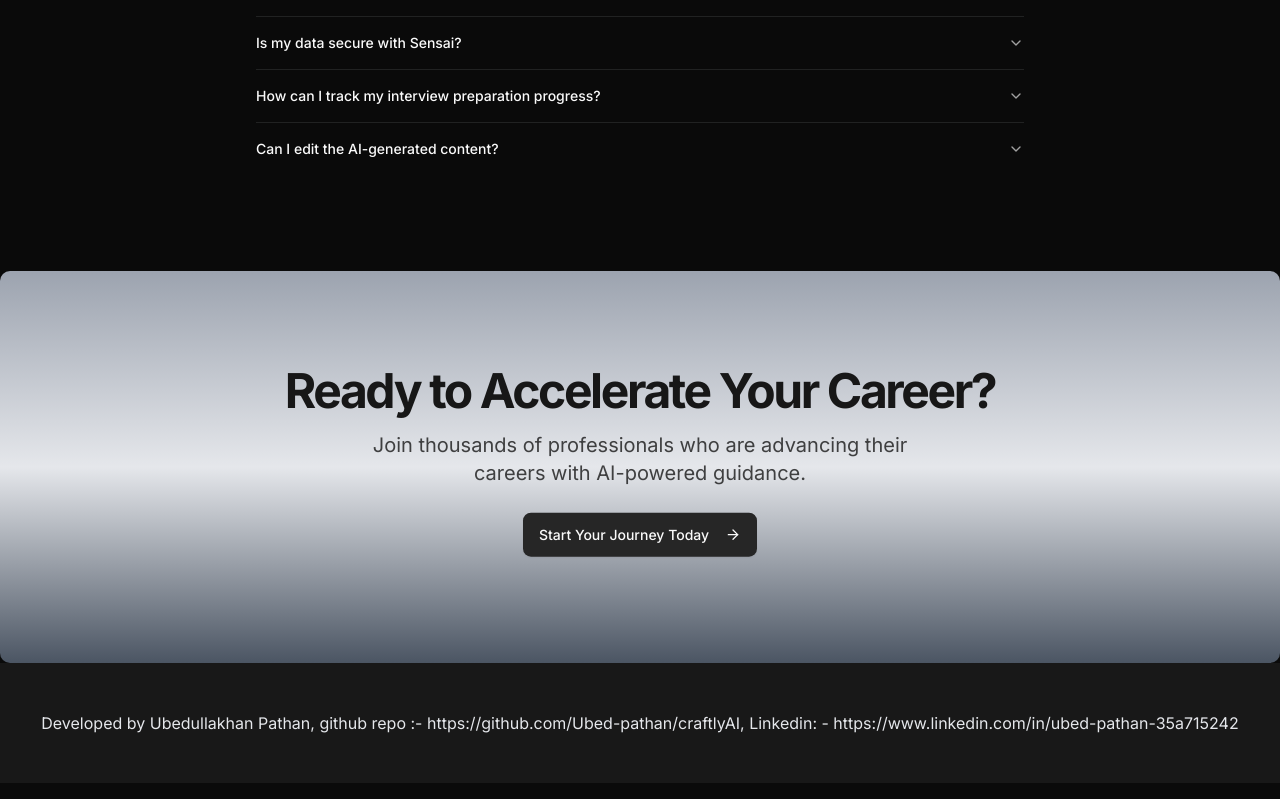
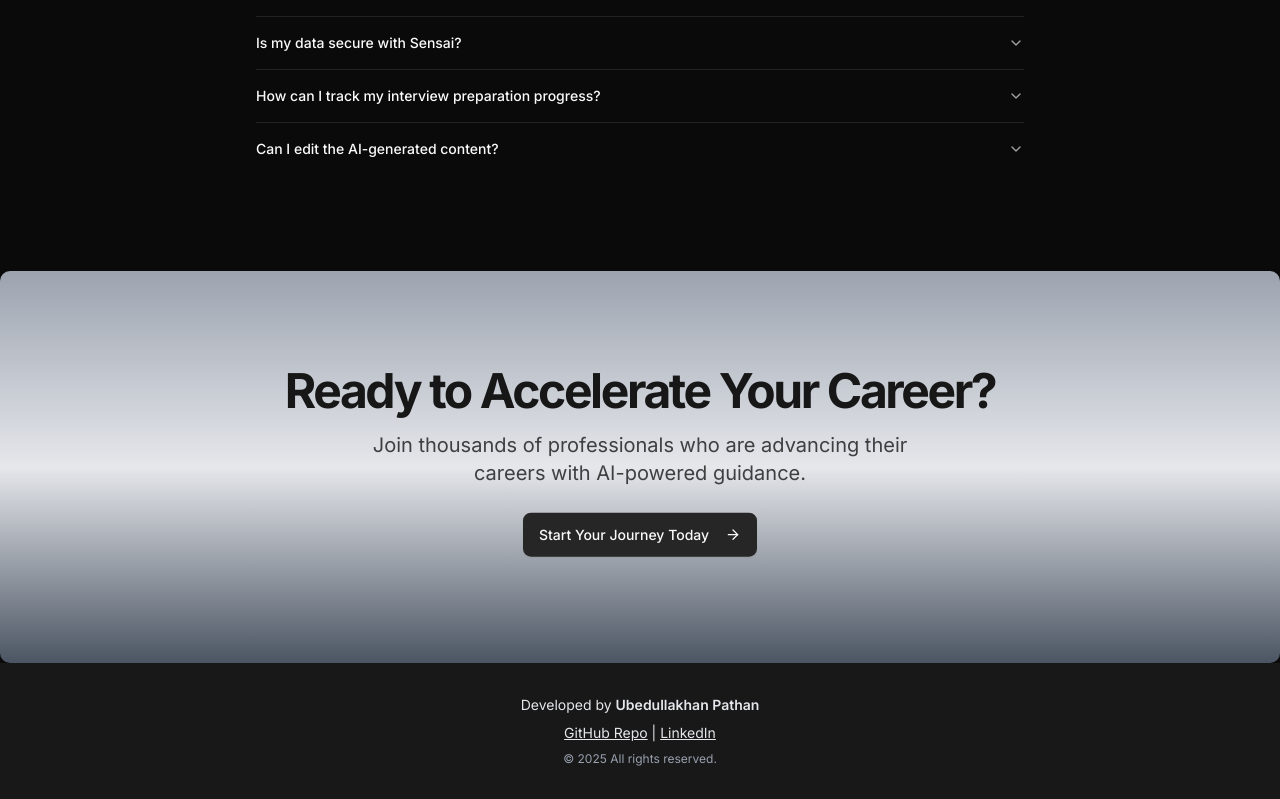
Before and after one commit to Ubed-pathan/craftly-ai-ts, a Next.js app: page / in a window 1280 px wide. Shown: the part 3717-4516 px from the top of the page. Built offline with nearby package versions, Linux system fonts and the light colour scheme; no server answers.

Commit message:
project has been completed

```diff
--- a/app/layout.js
+++ b/app/layout.js
@@ -6,7 +6,7 @@ import { dark } from "@clerk/themes";
 import { Inter } from "next/font/google";
 import { Toaster } from "@/components/ui/sonner";
 
-const inter = Inter({subsets: ['latin']});
+const inter = Inter({ subsets: ["latin"] });
 
 export const metadata = {
   title: "CraftlyAI - AI-Powered Career Coach",
@@ -15,32 +15,59 @@ export const metadata = {
 
 export default async function RootLayout({ children }) {
   return (
-    <ClerkProvider appearance={{
-      baseTheme: dark,
-    }}>
-    <html lang="en" suppressHydrationWarning>
-      <body
-        className={`${inter.className}`}
-      >
-        <ThemeProvider
+    <ClerkProvider
+      appearance={{
+        baseTheme: dark,
+      }}
+    >
+      <html lang="en" suppressHydrationWarning>
+        <body className={`${inter.className}`}>
+          <ThemeProvider
             attribute="class"
             defaultTheme="dark"
             enableSystem
             disableTransitionOnChange
           >
             <Header />
-            <main className="min-h-screen">
-            {children}
-            </main>
+            <main className="min-h-screen">{children}</main>
             <Toaster />
-            <footer className="bg-muted/50 py-12">
+            <footer className="bg-muted/50 py-8">
+              <div className="container mx-auto px-4 text-center text-gray-200 space-y-2">
+                <p className="text-sm">
+                  Developed by{" "}
+                  <span className="font-semibold">Ubedullakhan Pathan</span>
+                </p>
+                <p className="text-sm">
+                  <a
+                    href="https://github.com/Ubed-pathan/craftlyAI"
+                    target="_blank"
+                    className="underline hover:text-white"
+                  >
+                    GitHub Repo
+                  </a>{" "}
+                  |{" "}
+                  <a
+                    href="https://www.linkedin.com/in/ubed-pathan-35a715242"
+                    target="_blank"
+                    className="underline hover:text-white"
+                  >
+                    LinkedIn
+                  </a>
+                </p>
+                <p className="text-xs text-gray-400">
+                  &copy; {new Date().getFullYear()} All rights reserved.
+                </p>
+              </div>
+            </footer>
+
+            {/* <footer className="bg-muted/50 py-12">
               <div className="container mx-auto px-4 text-center text-gray-200">
                 <p>Developed by Ubedullakhan Pathan, github repo :- https://github.com/Ubed-pathan/craftlyAI, Linkedin: - https://www.linkedin.com/in/ubed-pathan-35a715242</p>
               </div>
-            </footer>
+            </footer> */}
           </ThemeProvider>
-      </body>
-    </html>
+        </body>
+      </html>
     </ClerkProvider>
   );
 }
```
